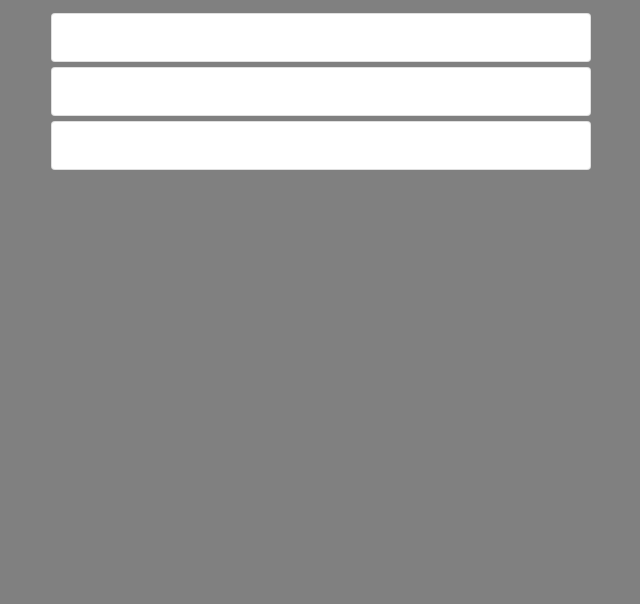
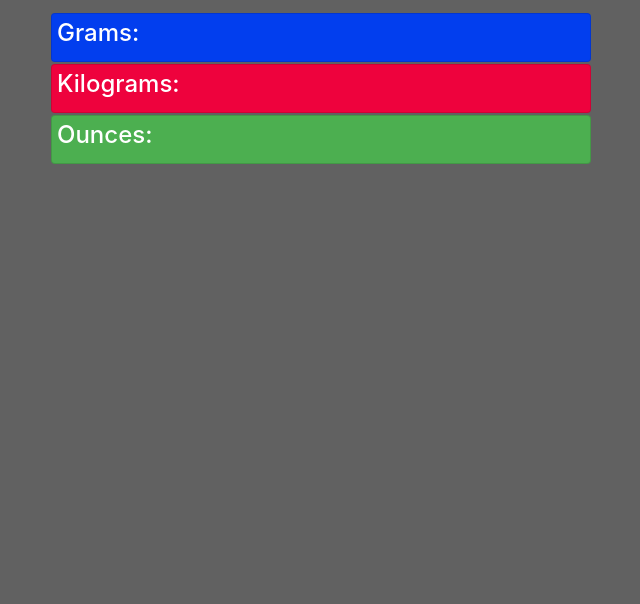
Before and after one commit to Anasalkhalil/Weight-Converter, a plain HTML site: page index.html in a window 1280 px wide. Shown: the part 196-800 px from the top of the page, without its empty margins (34-674 px from the left). Drawn offline with nearby package versions, Linux system fonts and the light colour scheme.

Commit message:
css updated

```diff
--- a/index.html
+++ b/index.html
@@ -24,19 +24,19 @@
                     </div>
                 </form>
                 <div class="output">
-                    <div class="card">
+                    <div class="card card-primary">
                         <div class="card-block">
                             <h4>Grams:</h4>
                             <div id="gramsOutput"></div>
                         </div>
                     </div>
-                    <div class="card">
+                    <div class="card card-danger">
                         <div class="card-block">
                             <h4>Kilograms:</h4>
                             <div id="KilogramsOutput"></div>
                         </div>
                     </div>
-                    <div class="card">
+                    <div class="card card-success">
                         <div class="card-block">
                             <h4>Ounces:</h4>
                             <div id="ozOutput"></div>
--- a/scss/style.scss
+++ b/scss/style.scss
@@ -1,10 +1,19 @@
-$primary: gray;
+$primary: #616161;
 body{
     background: $primary;
     margin-top: 70px;
     color: #fff;
 }
 .card{
-    margin: 5px 0px;
+    margin: 2px 0px;
     padding: 5px;
 }
+.card-primary{
+    background: #023eee;
+}
+.card-danger{
+    background: #ee023d;
+}
+.card-success{
+    background: #4CAF50;
+}
```
Also changed, not shown: css/style.css.
